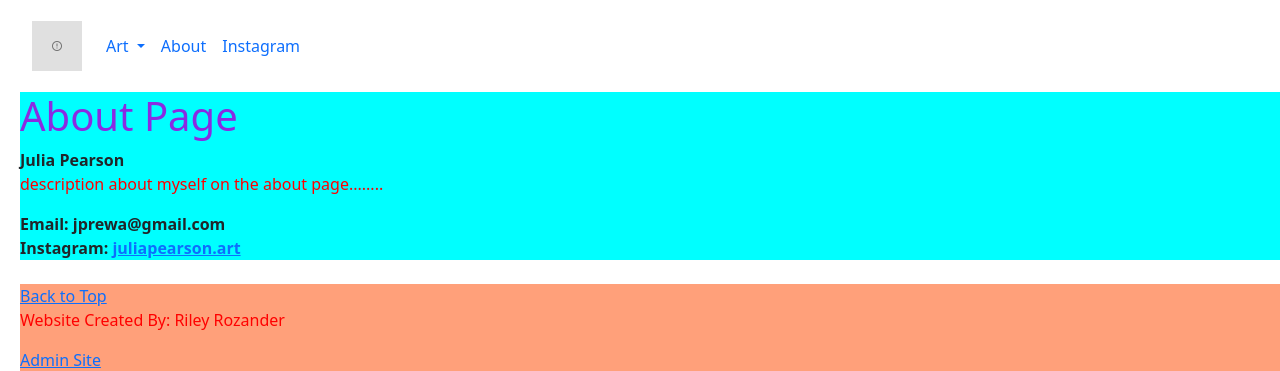
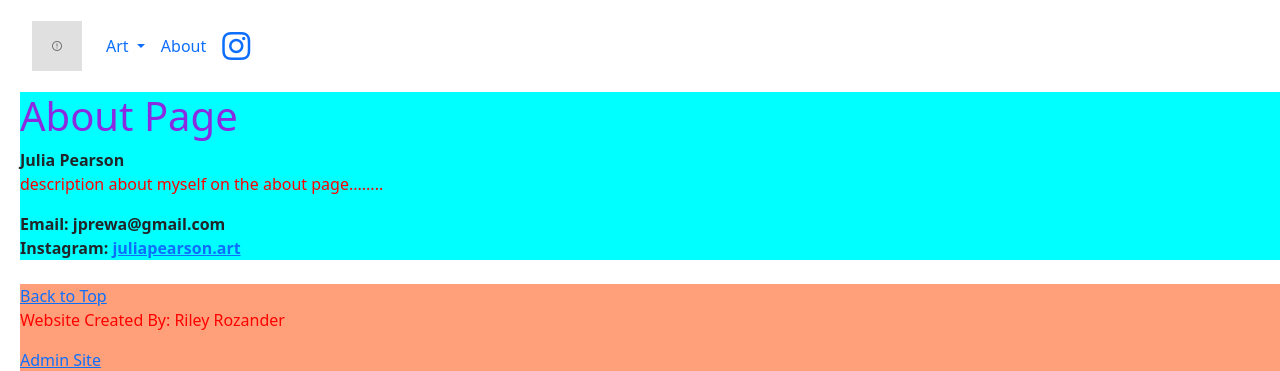
Before and after one commit to rrozander/Art-Website, a Django app: page /about/ in a window 1280 px wide. Shown: the top 371 px of the page. Run offline with Django 3.2, Linux system fonts and the light colour scheme; data comes from the database, SQL or seed files in the repository; some libraries are stand-ins or nearby versions.

Commit message:
added instagram icon

```diff
--- a/pages/templates/base.html
+++ b/pages/templates/base.html
@@ -6,8 +6,11 @@
     <title>Julia Pearson Art</title>
     <meta charset="utf-8">
     <meta name="viewport" content="width=device-width, initial-scale=1">
+    <!-- bootstrap -->
     <link rel="stylesheet" href="https://cdn.jsdelivr.net/npm/bootstrap@5.1.3/dist/css/bootstrap.min.css" integrity="sha384-1BmE4kWBq78iYhFldvKuhfTAU6auU8tT94WrHftjDbrCEXSU1oBoqyl2QvZ6jIW3" crossorigin="anonymous">
     <script src="https://cdn.jsdelivr.net/npm/bootstrap@5.1.3/dist/js/bootstrap.bundle.min.js" integrity="sha384-ka7Sk0Gln4gmtz2MlQnikT1wXgYsOg+OMhuP+IlRH9sENBO0LRn5q+8nbTov4+1p" crossorigin="anonymous"></script>
+    <!-- fontawesome -->
+    <script src="https://kit.fontawesome.com/07635d5744.js" crossorigin="anonymous"></script>
 
     <link rel="stylesheet" type="text/css" href="{% static '/css/test.css' %}?{% now 'U' %}">
   </head>
--- a/pages/templates/navbar.html
+++ b/pages/templates/navbar.html
@@ -23,7 +23,7 @@
         </li>
 
         <li class="nav-item">
-          <a class="nav-link" href="https://www.instagram.com/{{ insta_username }}/">Instagram</a>
+          <a class="nav-link" href="https://www.instagram.com/{{ insta_username }}/"><i class="fa-brands fa-instagram fa-2xl"></i></a>
         </li>
 
       </ul>
```
